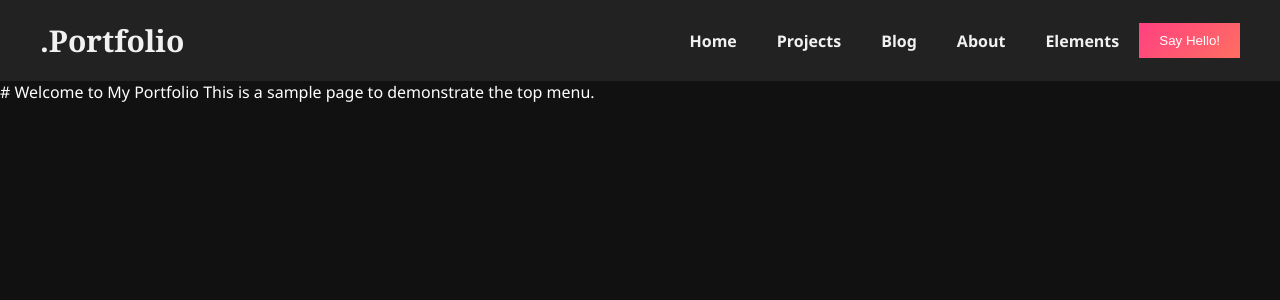
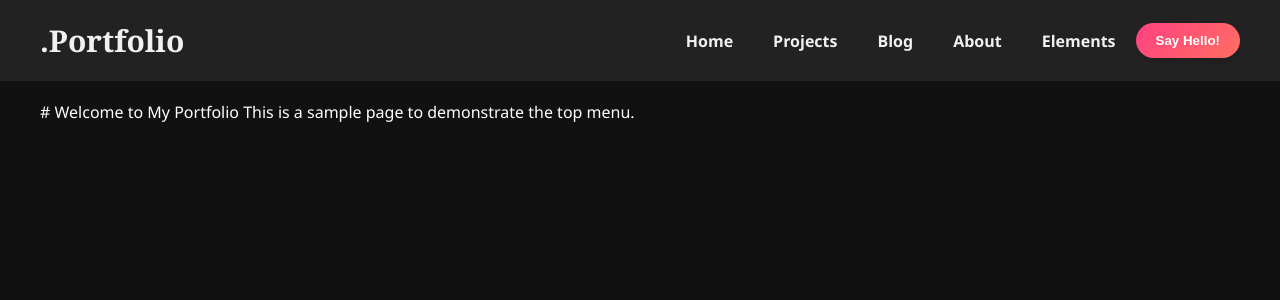
Before and after one commit to saltikg/portfolio, a Jekyll site: the page built from index.html, in a window 1280 px wide. Shown: the top 300 px of the page. Built offline with Jekyll 4.4.1, drawn with Linux system fonts in a browser that asks for light colours.

Commit message:
Update style.css

```diff
--- a/assets/css/style.css
+++ b/assets/css/style.css
@@ -64,4 +64,19 @@ nav {
     background: linear-gradient(135deg, #ff4081, #ff6f61) !important; /* Add gradient */
     color: #fff !important;
     border: none;
-    borde
+    border-radius: 25px;
+    cursor: pointer;
+    font-weight: bold;
+    transition: background 0.3s ease, transform 0.2s;
+    box-shadow: 0px 4px 6px rgba(0,0,0,0.1); /* Add subtle shadow */
+}
+
+.cta-button:hover {
+    background: linear-gradient(135deg, #e0336f, #ff4081) !important; /* Change gradient on hover */
+    transform: scale(1.05); /* Slightly enlarges on hover */
+}
+
+/* General Styling for Main Content */
+main {
+    padding: 20px 40px;
+}
```
